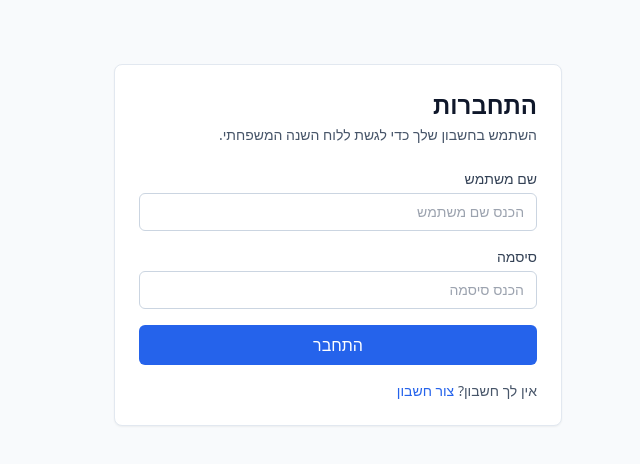
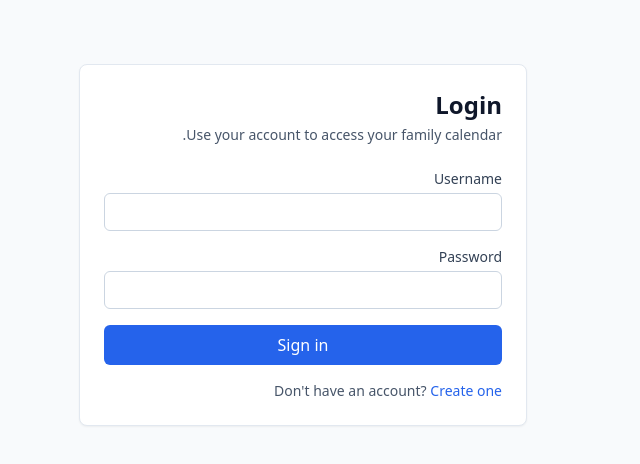
Before and after one commit to ToviKn/family_heb_calendar_api, a React (Vite) app in the folder frontend/: page /login in a window 1280 px wide. Shown: the top 464 px of the page, without its empty margins (429-1069 px from the left). Built offline with nearby package versions, Linux system fonts and the light colour scheme; no server answers.

Commit message:
Revert "translate Login"
This reverts commit e439368152bf67f94af5e61ece77cd0eca0a6ab2.

```diff
--- a/frontend/src/lib/i18n/locales/en/common.json
+++ b/frontend/src/lib/i18n/locales/en/common.json
@@ -7,21 +7,5 @@
     "convert": "Conversion",
     "settings": "Settings",
     "logout": "Logout"
-  },
-
-  "auth": {
-    "login": "Login",
-    "login_description": "Use your account to access your family calendar.",
-    "username": "Username",
-    "username_placeholder": "Enter username",
-    "password": "Password",
-    "password_placeholder": "Enter password",
-    "sign_in": "Sign in",
-    "signing_in": "Signing in...",
-    "no_account": "Don't have an account?",
-    "create_account": "Create one",
-    "errors": {
-      "login_failed": "Login failed. Please check your credentials."
-    }
   }
 }
--- a/frontend/src/lib/i18n/locales/he/common.json
+++ b/frontend/src/lib/i18n/locales/he/common.json
@@ -7,21 +7,5 @@
     "convert": "המרת תאריכים",
     "settings": "הגדרות",
     "logout": "התנתקות"
-  },
-
-    "auth": {
-    "login": "התחברות",
-    "login_description": "השתמש בחשבון שלך כדי לגשת ללוח השנה המשפחתי.",
-    "username": "שם משתמש",
-    "username_placeholder": "הכנס שם משתמש",
-    "password": "סיסמה",
-    "password_placeholder": "הכנס סיסמה",
-    "sign_in": "התחבר",
-    "signing_in": "מתחבר...",
-    "no_account": "אין לך חשבון?",
-    "create_account": "צור חשבון",
-    "errors": {
-      "login_failed": "ההתחברות נכשלה. בדוק את פרטי ההתחברות."
-    }
   }
 }
--- a/frontend/src/pages/LoginPage.tsx
+++ b/frontend/src/pages/LoginPage.tsx
@@ -1,5 +1,4 @@
 import { FormEvent, useState } from 'react';
-import { useTranslation } from 'react-i18next';
 import { Link, useLocation, useNavigate } from 'react-router-dom';
 
 import { useAuth } from '../features/auth/AuthContext';
@@ -11,8 +10,6 @@ interface RedirectState {
 }
 
 export function LoginPage() {
-  const { t } = useTranslation();
-
   const [username, setUsername] = useState('');
   const [password, setPassword] = useState('');
   const [error, setError] = useState<string | null>(null);
@@ -33,7 +30,7 @@ export function LoginPage() {
       await login({ username, password });
       navigate(redirectTo, { replace: true });
     } catch {
-      setError(t('auth.errors.login_failed'));
+      setError('Login failed. Please check your credentials.');
     } finally {
       setIsSubmitting(false);
     }
@@ -41,18 +38,15 @@ export function LoginPage() {
 
   return (
     <section className="mx-auto mt-16 w-full max-w-md rounded-lg border border-slate-200 bg-white p-6 shadow-sm">
-      <h1 className="text-2xl font-semibold text-slate-900">
-        {t('auth.login')}</h1>
-      <p className="mt-1 text-sm text-slate-600">
-        {t('auth.login_description')}</p>
+      <h1 className="text-2xl font-semibold text-slate-900">Login</h1>
+      <p className="mt-1 text-sm text-slate-600">Use your account to access your family calendar.</p>
 
       <form className="mt-6 space-y-4" onSubmit={handleSubmit}>
         <label className="block text-sm font-medium text-slate-700">
-            {t('auth.username')}
+          Username
           <input
             className="mt-1 w-full rounded-md border border-slate-300 px-3 py-2 outline-none focus:border-blue-500"
             type="text"
-            placeholder={t('auth.username_placeholder')}
             value={username}
             onChange={(event) => setUsername(event.target.value)}
             required
@@ -60,11 +54,10 @@ export function LoginPage() {
         </label>
 
         <label className="block text-sm font-medium text-slate-700">
-          {t('auth.password')}
+          Password
           <input
             className="mt-1 w-full rounded-md border border-slate-300 px-3 py-2 outline-none focus:border-blue-500"
             type="password"
-            placeholder={t('auth.password_placeholder')}
             value={password}
             onChange={(event) => setPassword(event.target.value)}
             required
@@ -78,14 +71,14 @@ export function LoginPage() {
           type="submit"
           disabled={isSubmitting}
         >
-          {isSubmitting ? t('auth.signing_in') : t('auth.sign_in')}
+          {isSubmitting ? 'Signing in...' : 'Sign in'}
         </button>
       </form>
 
       <p className="mt-4 text-sm text-slate-600">
-        {t('auth.no_account')}{' '}
+        Don&apos;t have an account?{' '}
         <Link className="text-blue-600 hover:text-blue-700" to="/register">
-          {t('auth.create_account')}
+          Create one
         </Link>
       </p>
     </section>
```
